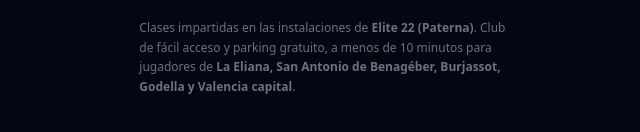
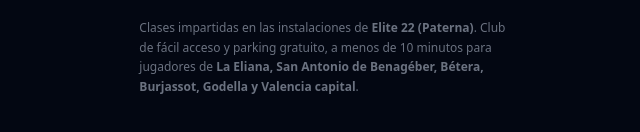
Before and after one commit to manucarri/manucarri.github.io, a plain HTML site: page sobre-mi.html in a window 1280 px wide. Shown: the part 2010-2142 px from the top of the page, 314-954 px from the left. Drawn offline with nearby package versions, Linux system fonts and the light colour scheme.

Commit message:
Update sobre-mi.html

```diff
--- a/sobre-mi.html
+++ b/sobre-mi.html
@@ -160,7 +160,7 @@
                 <!-- NUEVO BLOQUE SEO LOCAL -->
                 <div class="mt-5 pt-5 border-t border-gray-800">
                     <p class="text-xs leading-relaxed text-gray-500">
-                        Clases impartidas en las instalaciones de <strong>Elite 22 (Paterna)</strong>. Club de fácil acceso y parking gratuito, a menos de 10 minutos para jugadores de <strong>La Eliana, San Antonio de Benagéber, Burjassot, Godella y Valencia capital</strong>.
+                        Clases impartidas en las instalaciones de <strong>Elite 22 (Paterna)</strong>. Club de fácil acceso y parking gratuito, a menos de 10 minutos para jugadores de <strong>La Eliana, San Antonio de Benagéber, Bétera, Burjassot, Godella y Valencia capital</strong>.
                     </p>
                 </div>
                 <!-- FIN DEL BLOQUE SEO LOCAL -->
```
